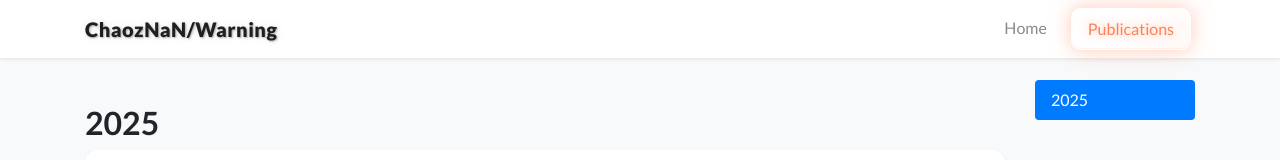
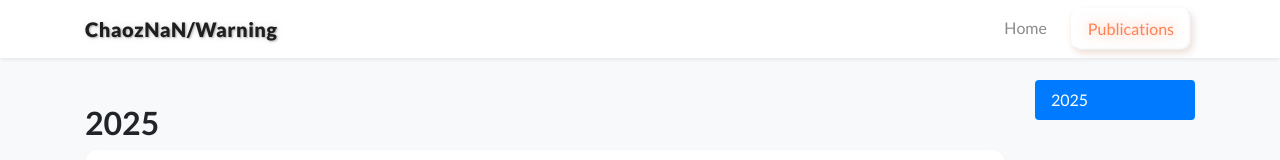
Before and after one commit to DyllanElliia/dyllanelliia.github.io, a Jekyll site: the page built from publications.html, in a window 1280 px wide. Shown: the top 160 px of the page. Built offline with Jekyll 4.4.1, drawn with Linux system fonts in a browser that asks for light colours; nearby versions of some CDN libraries; a style sheet for code colours, icons or effects is not loaded.

Commit message:
Update global.css

```diff
--- a/assets/css/global.css
+++ b/assets/css/global.css
@@ -71,25 +71,31 @@
     color: #FF7F50 !important;
 }
 
-/* 导航链接 - 选中时橙色带LED发光效果 + 玻璃质感 */
+/* 导航链接 - 选中时橙色带玻璃质感 */
 .navbar-light .navbar-nav .nav-item.active .nav-link {
     color: #FF7F50 !important;
     background: linear-gradient(
-        135deg,
-        rgba(255, 255, 255, 0.4) 0%,
-        rgba(255, 255, 255, 0.1) 50%,
-        rgba(255, 127, 80, 0.05) 100%
+        145deg,
+        rgba(255, 255, 255, 0.6) 0%,
+        rgba(255, 255, 255, 0.3) 40%,
+        rgba(255, 255, 255, 0.1) 100%
     );
-    backdrop-filter: blur(10px);
-    -webkit-backdrop-filter: blur(10px);
-    border: 1px solid rgba(255, 255, 255, 0.5);
+    backdrop-filter: blur(12px);
+    -webkit-backdrop-filter: blur(12px);
+    border: 1px solid rgba(255, 255, 255, 0.6);
+    border-bottom-color: rgba(200, 200, 200, 0.3);
+    border-right-color: rgba(200, 200, 200, 0.3);
     box-shadow:
-        0 0 15px rgba(255, 127, 80, 0.3),
-        0 0 30px rgba(255, 127, 80, 0.15),
-        inset 0 1px 1px rgba(255, 255, 255, 0.6),
-        inset 0 -1px 1px rgba(255, 127, 80, 0.1);
+        /* 玻璃投射的柔和阴影 */
+        3px 3px 8px rgba(0, 0, 0, 0.08),
+        /* 焦散效果 - 玻璃折射的微光 */
+        2px 4px 6px rgba(255, 127, 80, 0.08),
+        -1px 2px 4px rgba(255, 200, 150, 0.1),
+        /* 内部高光 */
+        inset 1px 1px 2px rgba(255, 255, 255, 0.8),
+        inset -1px -1px 2px rgba(0, 0, 0, 0.03);
     border-radius: 10px;
-    text-shadow: 0 0 10px rgba(255, 127, 80, 0.5);
+    text-shadow: 0 0 12px rgba(255, 127, 80, 0.6);
 }
 
 .inline-badge {
```
